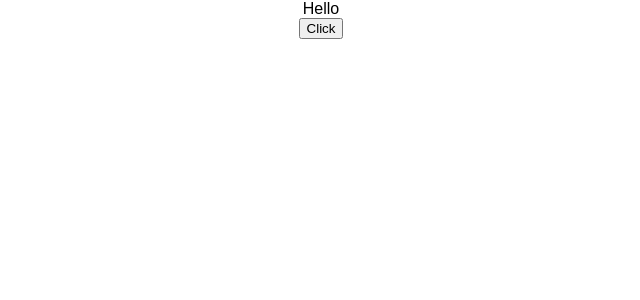
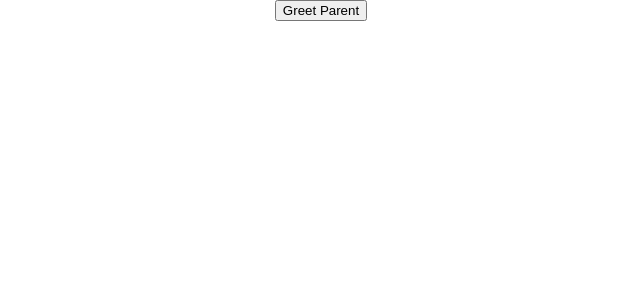
Before and after one commit to sushant4573/LearningReact, a React (Create React App) app in the folder hello-world/: page / in a window 1280 px wide. Shown: the top 300 px of the page, without its empty margins (319-959 px from the left). Built offline with nearby package versions, Linux system fonts and the light colour scheme.

Commit message:
Parent-Child Component passing method as props from parent to child

```diff
--- a/hello-world/src/App.js
+++ b/hello-world/src/App.js
@@ -1,14 +1,12 @@
 import React, { Component } from 'react';
 import './App.css';
-import Greet from './component/Greet'
-import FuncClick from './component/funcClick';
-import ClassClick from './component/ClassClick';
-import EventBind from './component/EventBind';
+import ParentComponent from './component/ParentComponent';
+
 class App extends Component {
   render() {
     return (
       <div className="App">
-        <EventBind/>
+        <ParentComponent />
       </div>
     );
   }
--- /dev/null
+++ b/hello-world/src/component/ChildComponent.js
@@ -0,0 +1,11 @@
+import React from 'react'
+
+function ChildComponent(props) {
+    return (
+        <div>
+            <button onClick={()=>props.greetHandler('child')}>Greet Parent</button>
+        </div>
+    )
+}
+
+export default ChildComponent
--- /dev/null
+++ b/hello-world/src/component/ParentComponent.js
@@ -0,0 +1,29 @@
+import React, { Component } from 'react'
+import ChildComponent from './ChildComponent'
+
+export class ParentComponent extends Component {
+
+    greet(childName)
+    {
+        alert(`Hello ${this.state.parentName} from ${childName}`)
+    }
+
+    constructor(props) {
+        super(props)
+
+        this.state = {
+             parentName : 'Parent'
+        }
+        this.greet = this.greet.bind(this)
+    }
+
+    render() {
+        return (
+            <div>
+                <ChildComponent  greetHandler={this.greet}/>
+            </div>
+        )
+    }
+}
+
+export default ParentComponent
```
